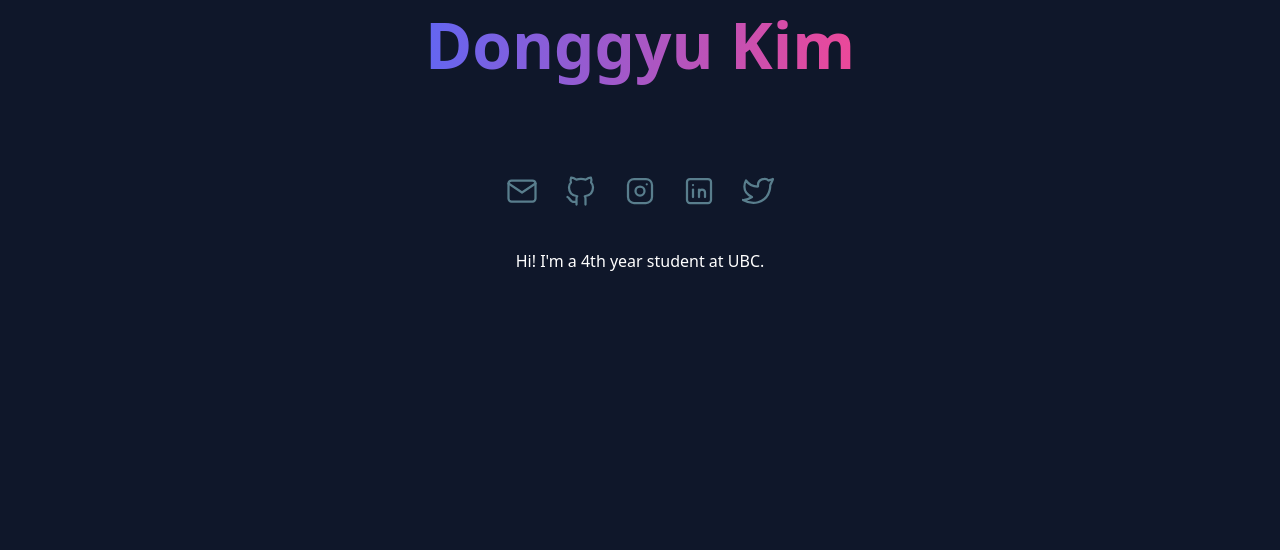
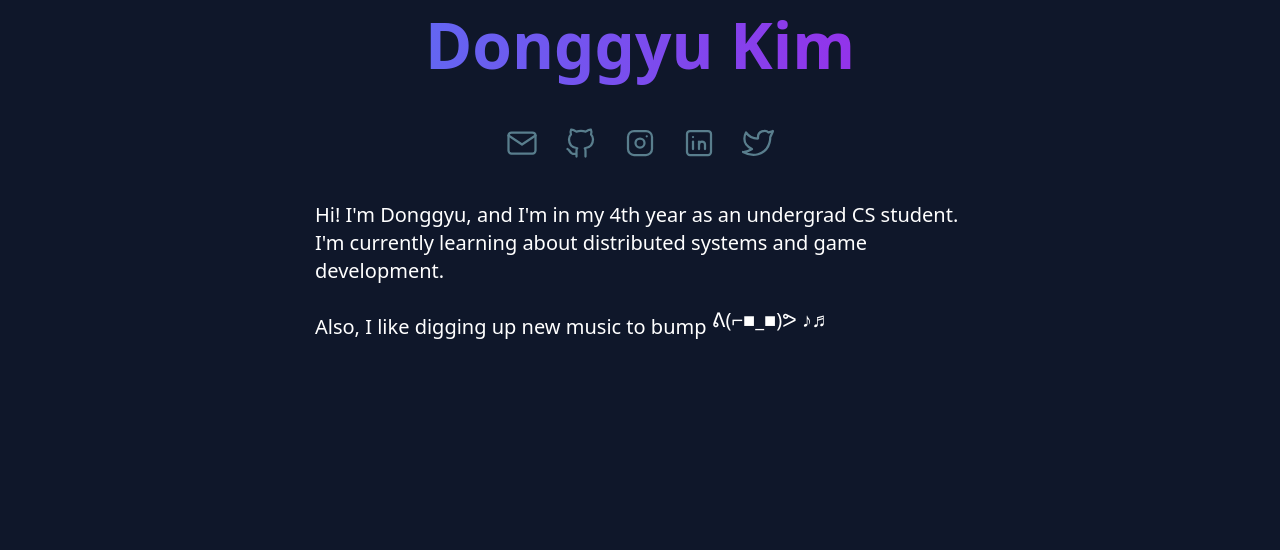
Before and after one commit to dingdongg/personal-website-v2, an Astro site: page / in a window 1280 px wide. Shown: the part 250-800 px from the top of the page. Built offline with nearby package versions, Linux system fonts and the light colour scheme; Astro itself is replaced by a stand-in of ours.

Commit message:
edit intro

```diff
--- a/src/pages/index.astro
+++ b/src/pages/index.astro
@@ -3,19 +3,26 @@ import Layout from '../layouts/Layout.astro';
 import SocialList from '../components/SocialList.astro';
 import ProfileImage from '../components/ProfileImage.astro';
 
-const introMessage = "Hi! I'm a 4th year student at UBC.";
+const introMessage = "Hi! I'm Donggyu, and I'm in my 4th year as an undergrad CS student. I'm currently learning about distributed systems and game development.";
 const profileImageSize = 200;
 ---
 
 <Layout title="Donggyu Kim">
 	<div class="h-[100vh] flex flex-col items-center">
 		<ProfileImage size={profileImageSize} />
-		<h1 class="bg-gradient-to-r from-indigo-500 to-pink-500 bg-clip-text text-transparent">
+		<h1 class="bg-gradient-to-r from-indigo-500 to-purple-600 bg-clip-text text-transparent">
 			Donggyu Kim
 		</h1>
 		<SocialList />
 		<br />
-		<p class="text-center">{ introMessage }</p>
+		<div class="text-wrap text-xl max-w-[650px] mx-5">
+			<p>{ introMessage }</p>
+			<br/>
+			Also, I like digging up new music to bump
+			<span class="inline-block animate-bounce">ᕕ(⌐■_■)ᕗ ♪♬</span>
+		</div>
+
+		<br />
 	</div>
 </Layout>
 
@@ -43,7 +50,7 @@ const profileImageSize = 200;
 		font-weight: 700;
 		/* line-height: 1; */
 		text-align: center;
-		margin-bottom: 1em;
+		margin-bottom: 0.25em;
 	}
 	.text-gradient {
 		background-image: var(--accent-gradient);
```
